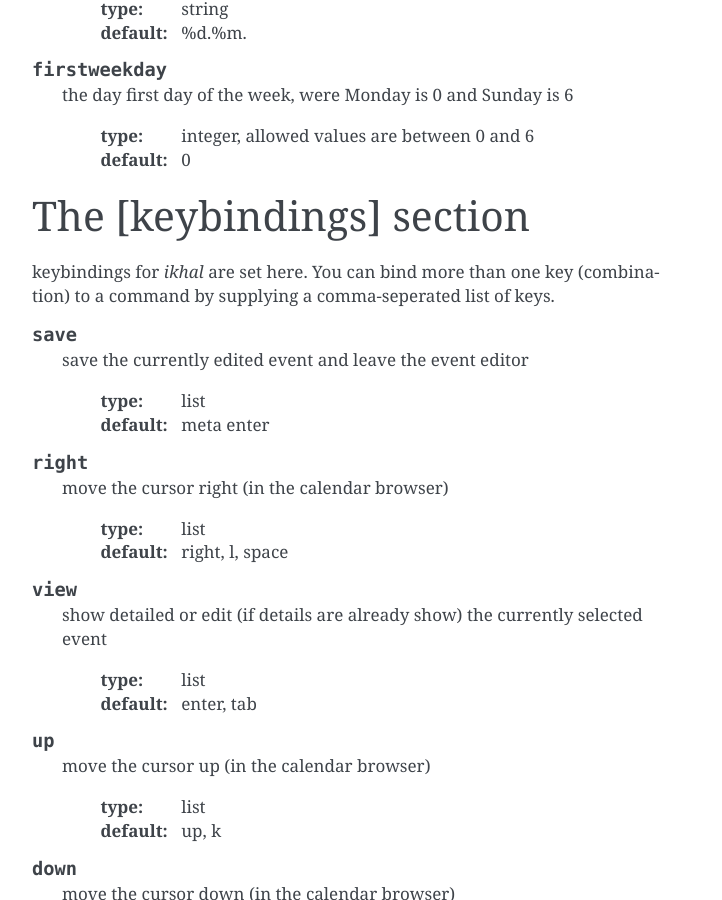
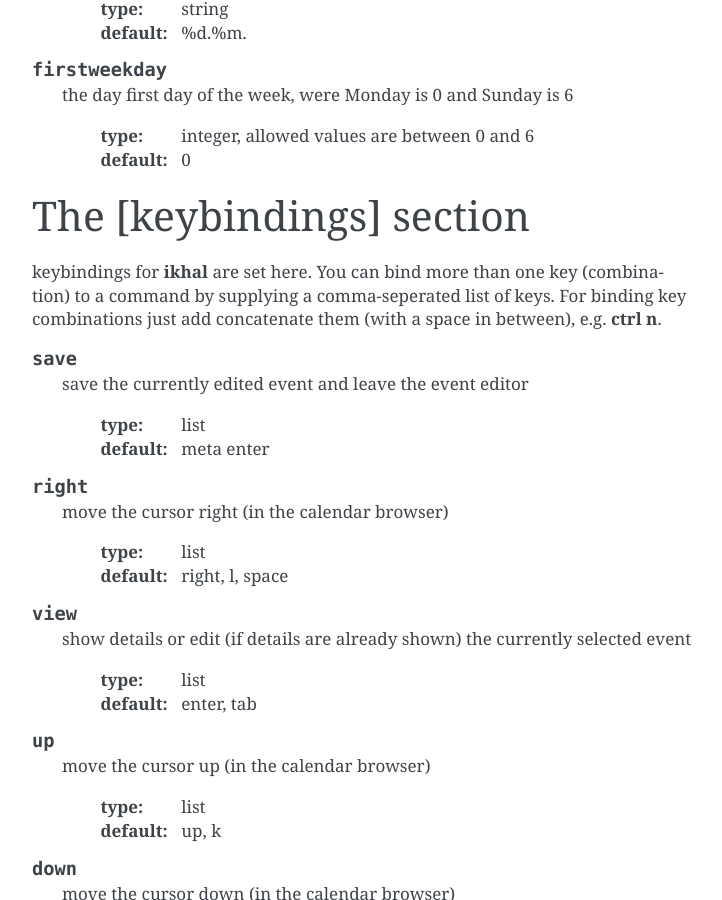
Before and after one commit to pimutils/khal, a Sphinx documentation site: the page built from doc/source/configspec.rst, in a window 1280 px wide and 900 px high, scrolled down 2893 px. Shown: the whole window, without its empty margins (388-1110 px from the left). Built offline with Sphinx 7.4.7, drawn with Linux system fonts in a browser that asks for light colours; the version number could not be read and is left out.

Commit message:
doc update
typo and explain how to bind a key combination

```diff
--- a/doc/source/configspec.rst
+++ b/doc/source/configspec.rst
@@ -198,8 +198,10 @@
 The [keybindings] section
 ~~~~~~~~~~~~~~~~~~~~~~~~~
 
-keybindings for `ikhal` are set here. You can bind more than one key
+keybindings for :command:`ikhal` are set here. You can bind more than one key
 (combination) to a command by supplying a comma-seperated list of keys.
+For binding key combinations just add concatenate them (with a space in
+between), e.g. **ctrl n**.
 
 .. _keybindings-save:
 
@@ -226,7 +228,7 @@
 .. object:: view
 
 
-    show detailed or edit (if details are already show) the currently selected event
+    show details or edit (if details are already shown) the currently selected event
 
       :type: list
       :default: enter, tab
```
Also changed, not shown: doc/source/configure.rst (+14 -13 lines), 2 other files.
